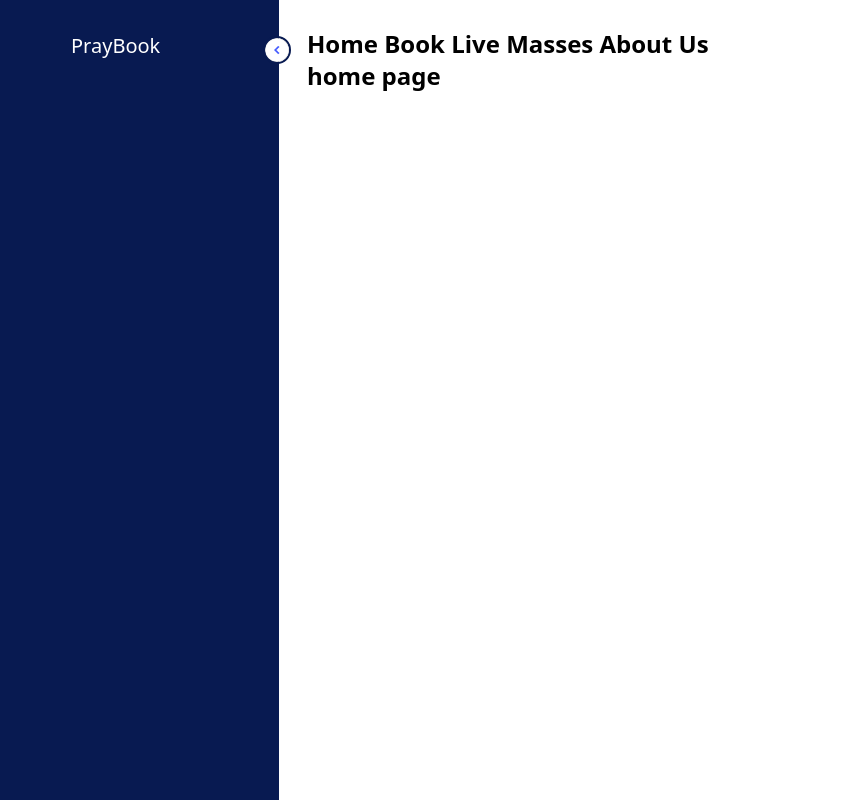
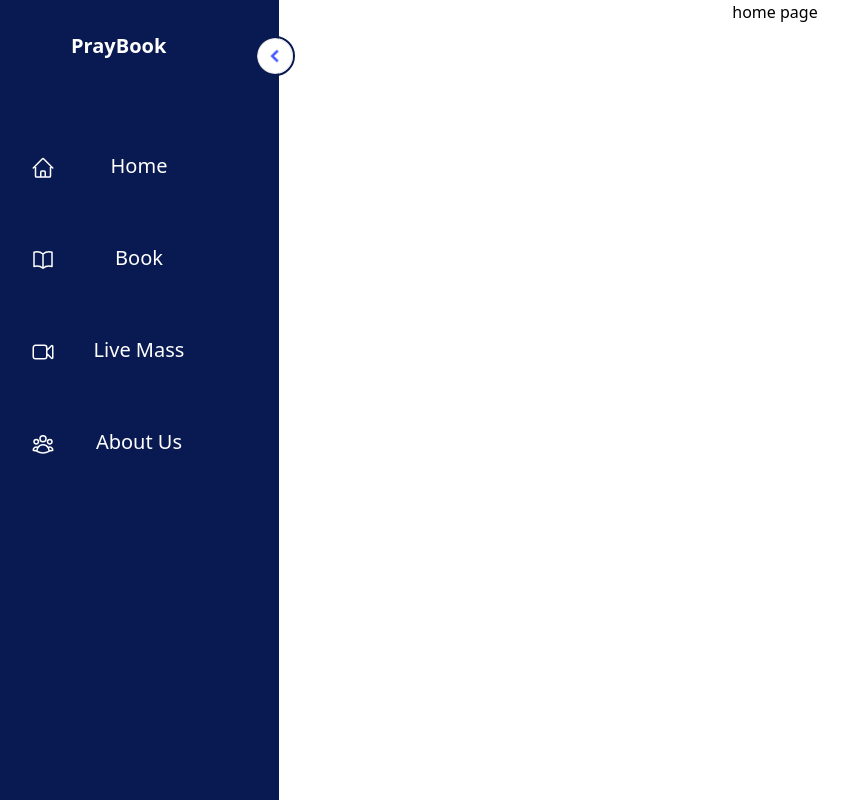
Before and after one commit to moshe002/churchbookingapp, a React (Create React App) app: page / in a window 1280 px wide. Shown: the whole page, without its empty margins (9-857 px from the left). Built offline with nearby package versions, Linux system fonts and the light colour scheme.

Commit message:
second commit sidebar is good

```diff
--- a/src/App.js
+++ b/src/App.js
@@ -1,14 +1,13 @@
 import './App.css';
 
-import Sidebar from './components/Sidebar';
-// import Routing from './routes/routes'
+import Routing from './routes/routes'
 
 // PrayBook - A church prayer booking app
 
 function App() {
   return (
     <div>
-      <Sidebar />
+      <Routing />
     </div>
   );
 }
--- a/src/components/Navlinks.jsx
+++ b/src/components/Navlinks.jsx
@@ -1,12 +1,49 @@
 import { Link } from 'react-router-dom'
 
-export const Navlinks = () => {
+export const Navlinks = (props) => {
     return (
-        <div>
-            <Link to='/'> Home </Link>
-            <Link to='/booking'> Book </Link>
-            <Link to='/live'> Live Masses </Link>
-            <Link to='/about'> About Us </Link>
+        <div className='flex flex-col gap-10 mt-20
+         text-white pl-10 text-xl'>
+            <div className='flex flex-row'>
+                <div className={`pt-4 ${props.open ? 'pr-5' : '-ml-3'} duration-150`}>
+                    <svg xmlns="http://www.w3.org/2000/svg" fill="none" viewBox="0 0 24 24" strokeWidth={1.5} stroke="currentColor" className="w-6 h-6">
+                        <path strokeLinecap="round" strokeLinejoin="round" d="M2.25 12l8.954-8.955c.44-.439 1.152-.439 1.591 0L21.75 12M4.5 9.75v10.125c0 .621.504 1.125 1.125 1.125H9.75v-4.875c0-.621.504-1.125 1.125-1.125h2.25c.621 0 1.125.504 1.125 1.125V21h4.125c.621 0 1.125-.504 1.125-1.125V9.75M8.25 21h8.25" />
+                    </svg>
+                </div>
+                <div className={` hover:bg-slate-400 p-3 w-32 text-center rounded-md duration-200 ${!props.open && 'scale-0'}`}>
+                    <Link to='/'> Home </Link>
+                </div>
+            </div>
+            <div className='flex flex-row'>
+                <div className={`pt-4 ${props.open ? 'pr-5' : '-ml-3'} duration-150`}>
+                    <svg xmlns="http://www.w3.org/2000/svg" fill="none" viewBox="0 0 24 24" strokeWidth={1.5} stroke="currentColor" className="w-6 h-6">
+                        <path strokeLinecap="round" strokeLinejoin="round" d="M12 6.042A8.967 8.967 0 006 3.75c-1.052 0-2.062.18-3 .512v14.25A8.987 8.987 0 016 18c2.305 0 4.408.867 6 2.292m0-14.25a8.966 8.966 0 016-2.292c1.052 0 2.062.18 3 .512v14.25A8.987 8.987 0 0018 18a8.967 8.967 0 00-6 2.292m0-14.25v14.25" />
+                    </svg>
+                </div>
+                <div className={` hover:bg-slate-400 p-3 w-32 text-center rounded-md duration-200 ${!props.open && 'scale-0'}`}>
+                    <Link to='/booking'> Book </Link>
+                </div>
+            </div>
+            <div className='flex flex-row'>
+                <div className={`pt-4 ${props.open ? 'pr-5' : '-ml-3'} duration-150`}>
+                    <svg xmlns="http://www.w3.org/2000/svg" fill="none" viewBox="0 0 24 24" strokeWidth={1.5} stroke="currentColor" className="w-6 h-6">
+                        <path strokeLinecap="round" d="M15.75 10.5l4.72-4.72a.75.75 0 011.28.53v11.38a.75.75 0 01-1.28.53l-4.72-4.72M4.5 18.75h9a2.25 2.25 0 002.25-2.25v-9a2.25 2.25 0 00-2.25-2.25h-9A2.25 2.25 0 002.25 7.5v9a2.25 2.25 0 002.25 2.25z" />
+                    </svg>
+                </div>
+                <div className={` hover:bg-slate-400 p-3 w-32 text-center rounded-md duration-200 ${!props.open && 'scale-0'}`}>
+                    <Link to='/live' > Live Mass </Link>
+                </div>
+            </div>
+            <div className='flex flex-row'>
+                <div className={`pt-4 ${props.open ? 'pr-5' : '-ml-3'} duration-150`}>
+                    <svg xmlns="http://www.w3.org/2000/svg" fill="none" viewBox="0 0 24 24" strokeWidth={1.5} stroke="currentColor" className="w-6 h-6">
+                        <path strokeLinecap="round" strokeLinejoin="round" d="M18 18.72a9.094 9.094 0 003.741-.479 3 3 0 00-4.682-2.72m.94 3.198l.001.031c0 .225-.012.447-.037.666A11.944 11.944 0 0112 21c-2.17 0-4.207-.576-5.963-1.584A6.062 6.062 0 016 18.719m12 0a5.971 5.971 0 00-.941-3.197m0 0A5.995 5.995 0 0012 12.75a5.995 5.995 0 00-5.058 2.772m0 0a3 3 0 00-4.681 2.72 8.986 8.986 0 003.74.477m.94-3.197a5.971 5.971 0 00-.94 3.197M15 6.75a3 3 0 11-6 0 3 3 0 016 0zm6 3a2.25 2.25 0 11-4.5 0 2.25 2.25 0 014.5 0zm-13.5 0a2.25 2.25 0 11-4.5 0 2.25 2.25 0 014.5 0z" />
+                    </svg>
+                </div>
+                <div className={` hover:bg-slate-400 p-3 w-32 text-center rounded-md duration-200 ${!props.open && 'scale-0'}`}>
+                    <Link to='/about'> About Us </Link>
+                </div>
+            </div>
         </div>
     )
 }
--- a/src/components/Sidebar.jsx
+++ b/src/components/Sidebar.jsx
@@ -1,37 +1,33 @@
 import React, { useState } from 'react'
+// import { Link } from 'react-router-dom'
 
-import Routing from '../routes/routes'
-// import { Navlinks } from './Navlinks'
+import { Navlinks } from '../components/Navlinks'
+
+//  import Routing from '../routes/routes'
 
 const Sidebar = () => {
 
     const [open, setOpen] = useState(true)
 
     return (
-        <div className="flex">
+        <div className="flex float-left">
             <div className={`${open ? 'w-72' : 'w-20'} duration-300 h-screen bg-dark-purple relative`}>
                 <img src={require('../assets/control.png')}
                 alt="sidebar_pic"
-                className={`absolute cursor-pointer rounded-full -right-3
-                top-9 w-7 border-2 border-dark-purple ${!open && 'rotate-180'}`}
+                className={`absolute cursor-pointer rounded-full -right-4
+                top-9 w-10 border-2 border-dark-purple ${!open && 'rotate-180'}`}
                 onClick={() => setOpen(!open)} />
                 <div className='flex gap-x-4 items-center'>
                     <h1 className={`text-white origin-left
-                    font-medium text-xl duration-300 px-20 pt-8 ${!open && 'scale-0'}`}>
+                    font-semibold text-xl duration-300 px-20 pt-8 ${!open && 'scale-0'}`}>
                         PrayBook
                     </h1>
                 </div>
                 {
                     // links should be here
+                    <Navlinks open={open}/>
                 }
 
-            </div>
-            {
-                // above is the sidebar navigation
-                // below is the home page
-            }
-            <div className='p-7 text-2xl font-semibold flex-1 h-screen'>
-                <Routing />
             </div>
         </div>
     )
--- a/src/pages/aboutUsPage.js
+++ b/src/pages/aboutUsPage.js
@@ -1,6 +1,8 @@
 function aboutUs () {
     return (
-        <h2>about us page</h2>
+        <div className="flex justify-center items-center">
+            <h2>about us page</h2>
+        </div>
     )
 }
 
--- a/src/pages/bookingPage.js
+++ b/src/pages/bookingPage.js
@@ -1,6 +1,8 @@
 function bookingPage () {
     return (
-        <h2>booking page</h2>
+        <div className="flex justify-center items-center">
+            <h2>booking page</h2>
+        </div>
     )
 }
 
--- a/src/pages/homePage.js
+++ b/src/pages/homePage.js
@@ -1,6 +1,8 @@
 function homePage () {
     return (
-        <h2>home page</h2>
+        <div className="flex justify-center items-center">
+            <h2>home page</h2>
+        </div>
     )
 }
 
--- a/src/pages/liveMassPage.js
+++ b/src/pages/liveMassPage.js
@@ -1,6 +1,8 @@
 function liveMassPage () {
     return (
-        <h2>live mass page</h2>
+        <div className="flex justify-center items-center">
+            <h2>live mass page</h2>
+        </div>
     )
 }
 
--- a/src/routes/routes.js
+++ b/src/routes/routes.js
@@ -5,20 +5,20 @@ import Booking from '../pages/bookingPage'
 import Live from '../pages/liveMassPage'
 import About from '../pages/aboutUsPage'
 
-import { Navlinks } from '../components/Navlinks'
-// import Sidebar from '../components/Sidebar';
+// import { Navlinks } from '../components/Navlinks'
+import Sidebar from '../components/Sidebar';
 
 
 const Routing = () => {
     return (
         <Router>
-            <Navlinks />
+            <Sidebar />
             <Routes>
-                <Route path='/' element={<Home />} />
-                <Route path='/booking' element={<Booking />} />
-                <Route path='/live' element={<Live />} />
-                <Route path='/about' element={<About />} />
-                <Route path='*' element={<h1>Error: Page not found</h1>} />
+                <Route path='/' exact element = {<Home />} />
+                <Route path='/booking' element = {<Booking />} />
+                <Route path='/live' element = {<Live />} />
+                <Route path='/about' element = {<About />} />
+                <Route path='*' element = {<h1>Error: Page not found</h1>} />
             </Routes>
         </Router>
     )
```
